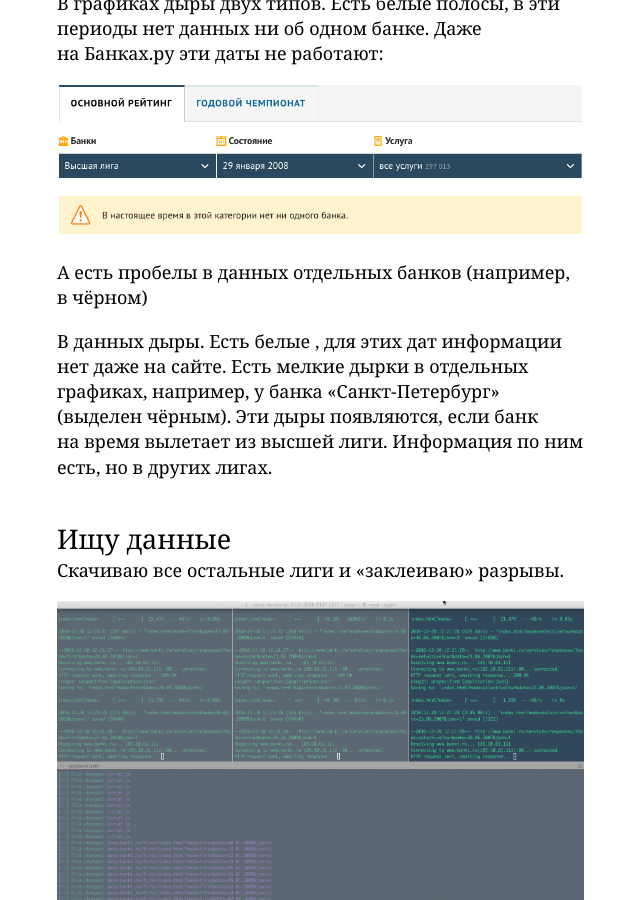
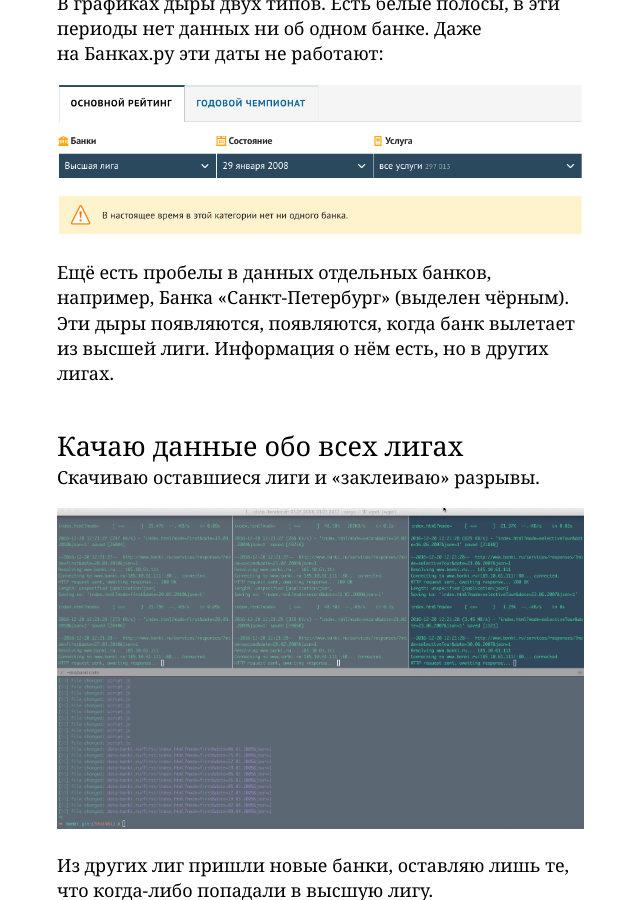
Before and after one commit to illus0r/dianov.org, a Jekyll site: the page built from _posts/2016-12-16-banki-ru-challenge.md, in a window 1280 px wide and 900 px high, scrolled down 3879 px. Shown: the whole window, without its empty margins (456-1096 px from the left). Built offline with Jekyll 4.4.1, drawn with Linux system fonts in a browser that asks for light colours.

Commit message:
Updated 2016-12-16-banki-ru-challenge.md

```diff
--- a/_posts/2016-12-16-banki-ru-challenge.md
+++ b/_posts/2016-12-16-banki-ru-challenge.md
@@ -83,15 +83,14 @@ awk 'NR == 1 || NR % 100 == 0' banki.json > banki_s2.json
 
 ![banki-data-holes.png]({{site.baseurl}}/media/banki-data-holes.png)
 
-А есть пробелы в данных отдельных банков (например, в чёрном)
+Ещё есть пробелы в данных отдельных банков, например, Банка «Санкт-Петербург» (выделен чёрным). Эти дыры появляются, появляются, когда банк вылетает из высшей лиги. Информация о нём есть, но в других лигах.
 
-В данных дыры. Есть белые , для этих дат информации нет даже на сайте. Есть мелкие дырки в отдельных графиках, например, у банка «Санкт-Петербург» (выделен чёрным). Эти дыры появляются, если банк на время вылетает из высшей лиги. Информация по ним есть, но в других лигах.
+## Качаю данные обо всех лигах
 
-## Ищу данные
-
-Скачиваю все остальные лиги и «заклеиваю» разрывы.
+Скачиваю оставшиеся лиги и «заклеиваю» разрывы.
 
 ![]({{ site.baseurl }}/forestryio/images/banki-data-downloading.gif)
+
 
 Из других лиг пришли новые банки, оставляю лишь те, что когда-либо попадали в высшую лигу.
 
```
